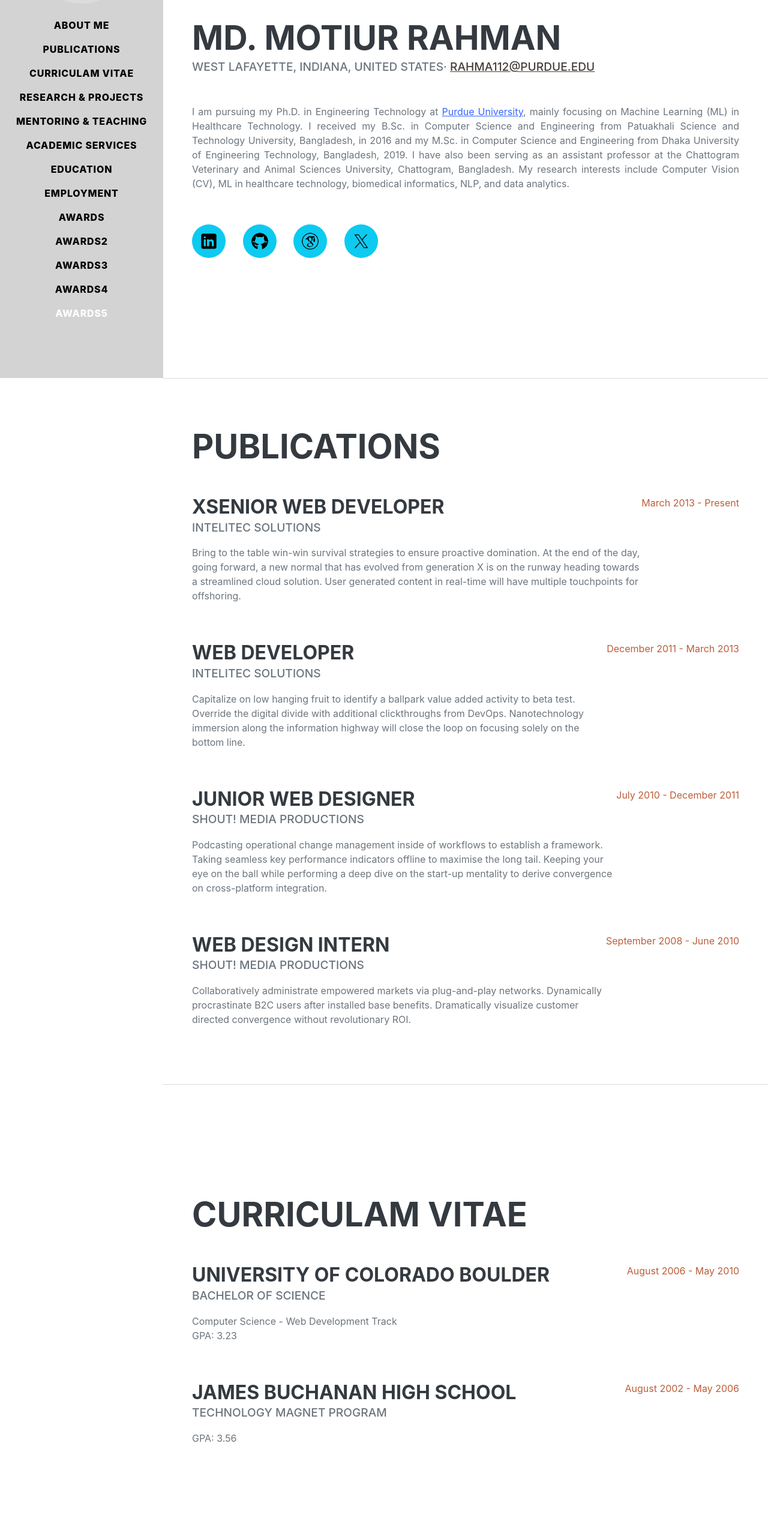
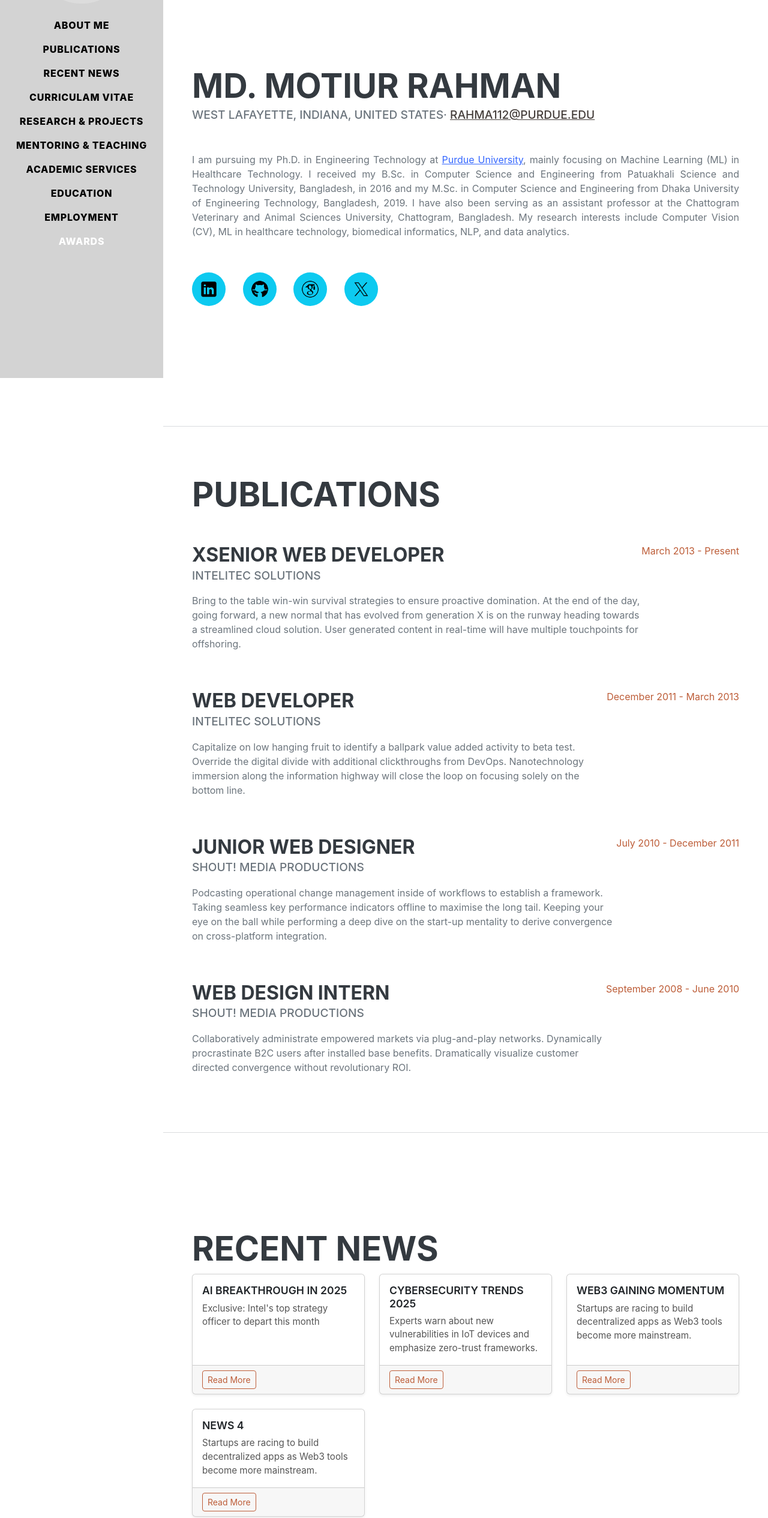
Before and after one commit to Khan-Ataur/k-motiur.github.io, a plain HTML site: page index.html in a window 1280 px wide. Shown: the part 170-2700 px from the top of the page at 60% size. Drawn offline with nearby package versions, Linux system fonts and the light colour scheme; a web font is replaced by a local one.

Commit message:
mobile view menu fixed. cv added. recent news added

```diff
--- a/index.html
+++ b/index.html
@@ -1,5 +1,7 @@
 <!DOCTYPE html>
 <html lang="en">
+
+<!--html code format in vs code: Alt + Shift + F -->
 
 <head>
     <meta charset="utf-8" />
@@ -8,13 +10,43 @@
     <meta name="author" content="" />
     <title>MD. MOTIUR RAHMAN</title>
     <link rel="icon" type="image/x-icon" href="assets/img/favicon.ico" />
+
+
     <!-- Font Awesome icons (free version)-->
     <script src="https://use.fontawesome.com/releases/v6.3.0/js/all.js" crossorigin="anonymous"></script>
+    <!-- Font Awesome (optional for icons) -->
+    <link rel="stylesheet" href="https://cdnjs.cloudflare.com/ajax/libs/font-awesome/6.5.0/css/all.min.css">
+
     <!-- Google fonts-->
-        <link href="https://fonts.googleapis.com/css?family=Saira+Extra+Condensed:500,700" rel="stylesheet" type="text/css" />
+    <link href="https://fonts.googleapis.com/css?family=Saira+Extra+Condensed:500,700" rel="stylesheet"
+        type="text/css" />
     <link href="https://fonts.googleapis.com/css?family=Muli:400,400i,800,800i" rel="stylesheet" type="text/css" />
+
+    <!-- Bootstrap CSS -->
+    <link href="https://cdn.jsdelivr.net/npm/bootstrap@5.3.3/dist/css/bootstrap.min.css" rel="stylesheet">
     <!-- Core theme CSS (includes Bootstrap)-->
     <link href="css/styles.css" rel="stylesheet" />
+
+
+
+    <style>
+        /* Add space so content doesn't get hidden behind the fixed navbar */
+        body {
+            padding-top: 80px;
+            /* Adjust based on your navbar height */
+        }
+
+        /* Optional: Force z-index and full width on small screens */
+        @media (max-width: 991.98px) {
+            #sideNav {
+                position: fixed !important;
+                top: 0;
+                left: 0;
+                width: 100%;
+                z-index: 1050;
+            }
+        }
+    </style>
 
 </head>
 
@@ -24,15 +56,16 @@
     <!-- Navigation-->
     <nav class="navbar navbar-expand-lg navbar-dark bg-primary fixed-top" id="sideNav">
         <a class="navbar-brand js-scroll-trigger" href="#page-top">
-        <span class="d-block d-lg-none" style="color: black !important; font-weight: bold;">MD. MOTIUR RAHMAN</span>
+            <span class="d-block d-lg-none" style="color: darkblue !important; font-weight: bold;">MD. MOTIUR
+                RAHMAN</span>
             <span class="d-none d-lg-block">
                 <img class="img-fluid img-profile rounded-circle mx-auto mb-2" src="assets/img/profile.jpg" alt="..." />
             </span>
         </a>
 
-    <button class="navbar-toggler" type="button" data-bs-toggle="collapse"
-        data-bs-target="#navbarResponsive" aria-controls="navbarResponsive"
-        aria-expanded="false" aria-label="Toggle navigation">
+        <button class="navbar-toggler" type="button" data-bs-toggle="collapse" data-bs-target="#navbarResponsive"
+            aria-controls="navbarResponsive" aria-expanded="false" aria-label="Toggle navigation"
+            style="color: darkblue;">
             <span class="navbar-toggler-icon"></span>
         </button>
 
@@ -40,23 +73,23 @@
             <ul class="navbar-nav">
                 <li class="nav-item"><a class="nav-link js-scroll-trigger" href="#about">About Me</a></li>
                 <li class="nav-item"><a class="nav-link js-scroll-trigger" href="#publications">Publications</a></li>
-            <li class="nav-item"><a class="nav-link js-scroll-trigger" href="#curriculamVitae">Curriculam Vitae</a></li>
-            <li class="nav-item"><a class="nav-link js-scroll-trigger" href="#research_Projects">Research & Projects</a></li>
-            <li class="nav-item"><a class="nav-link js-scroll-trigger" href="#mentoring_Teaching">Mentoring & Teaching</a></li>
-            <li class="nav-item"><a class="nav-link js-scroll-trigger" href="#academic_Services">Academic Services</a></li>
+                <li class="nav-item"><a class="nav-link js-scroll-trigger" href="#recentNews">Recent News</a></li>
+                <li class="nav-item"><a class="nav-link js-scroll-trigger" href="#curriculamVitae">Curriculam Vitae</a>
+                </li>
+                <li class="nav-item"><a class="nav-link js-scroll-trigger" href="#research_Projects">Research &
+                        Projects</a></li>
+                <li class="nav-item"><a class="nav-link js-scroll-trigger" href="#mentoring_Teaching">Mentoring &
+                        Teaching</a></li>
+                <li class="nav-item"><a class="nav-link js-scroll-trigger" href="#academic_Services">Academic
+                        Services</a></li>
                 <li class="nav-item"><a class="nav-link js-scroll-trigger" href="#education">Education</a></li>
                 <li class="nav-item"><a class="nav-link js-scroll-trigger" href="#employment">Employment</a></li>
                 <li class="nav-item"><a class="nav-link js-scroll-trigger" href="#awards">Awards</a></li>
-
-             <li class="nav-item"><a class="nav-link js-scroll-trigger" href="#awards">Awards2</a></li>
-              <li class="nav-item"><a class="nav-link js-scroll-trigger" href="#awards">Awards3</a></li>
-               <li class="nav-item"><a class="nav-link js-scroll-trigger" href="#awards">Awards4</a></li>
-                <li class="nav-item"><a class="nav-link js-scroll-trigger" href="#awards">Awards5</a></li>
             </ul>
         </div>
     </nav>
 
-
+    <!-- Navigation End-->
 
 
     <!-- Page Content-->
@@ -74,7 +107,15 @@
                 </div>
 
                 <p class="lead mb-5">
-                       <p style="text-align: justify;">I am pursuing my Ph.D. in Engineering Technology at <span style="color: #3366ff;"><a style="color: #3366ff;" href="https://purdue.edu/" target="_blank">Purdue University</a></span>, mainly focusing on Machine Learning (ML) in Healthcare Technology. I received my B.Sc. in Computer Science and Engineering from Patuakhali Science and Technology University, Bangladesh, in 2016 and my M.Sc. in Computer Science and Engineering from Dhaka University of Engineering Technology, Bangladesh, 2019. I have also been serving as an assistant professor at the Chattogram Veterinary and Animal Sciences University, Chattogram, Bangladesh. My research interests include Computer Vision (CV), ML in healthcare technology, biomedical informatics, NLP, and data analytics.</p>
+                <p style="text-align: justify;">I am pursuing my Ph.D. in Engineering Technology at <span
+                        style="color: #3366ff;"><a style="color: #3366ff;" href="https://purdue.edu/"
+                            target="_blank">Purdue University</a></span>, mainly focusing on Machine Learning (ML) in
+                    Healthcare Technology. I received my B.Sc. in Computer Science and Engineering from Patuakhali
+                    Science and Technology University, Bangladesh, in 2016 and my M.Sc. in Computer Science and
+                    Engineering from Dhaka University of Engineering Technology, Bangladesh, 2019. I have also been
+                    serving as an assistant professor at the Chattogram Veterinary and Animal Sciences University,
+                    Chattogram, Bangladesh. My research interests include Computer Vision (CV), ML in healthcare
+                    technology, biomedical informatics, NLP, and data analytics.</p>
                 <p>&nbsp;</p>
                 </p>
 
@@ -89,8 +130,10 @@
                         <img src="assets/socialIcons/icons8-github-50.png" alt="X" style="width: 30px; height: 30px;">
                     </a>
 
-                        <a class="social-icon" href="https://scholar.google.ca/citations?user=L-yxjAkAAAAJ&hl=en&oi=ao" target="_blank">
-                             <img src="assets/socialIcons/icons8-google-scholar-50.png" alt="X" style="width: 30px; height: 30px;">
+                    <a class="social-icon" href="https://scholar.google.ca/citations?user=L-yxjAkAAAAJ&hl=en&oi=ao"
+                        target="_blank">
+                        <img src="assets/socialIcons/icons8-google-scholar-50.png" alt="X"
+                            style="width: 30px; height: 30px;">
                     </a>
 
                     <a class="social-icon" href="#!" target="_blank">
@@ -111,7 +154,10 @@
                     <div class="flex-grow-1">
                         <h3 class="mb-0">XSenior Web Developer</h3>
                         <div class="subheading mb-3">Intelitec Solutions</div>
-                            <p>Bring to the table win-win survival strategies to ensure proactive domination. At the end of the day, going forward, a new normal that has evolved from generation X is on the runway heading towards a streamlined cloud solution. User generated content in real-time will have multiple touchpoints for offshoring.</p>
+                        <p>Bring to the table win-win survival strategies to ensure proactive domination. At the end of
+                            the day, going forward, a new normal that has evolved from generation X is on the runway
+                            heading towards a streamlined cloud solution. User generated content in real-time will have
+                            multiple touchpoints for offshoring.</p>
                     </div>
                     <div class="flex-shrink-0"><span class="text-primary">March 2013 - Present</span></div>
                 </div>
@@ -119,7 +165,10 @@
                     <div class="flex-grow-1">
                         <h3 class="mb-0">Web Developer</h3>
                         <div class="subheading mb-3">Intelitec Solutions</div>
-                            <p>Capitalize on low hanging fruit to identify a ballpark value added activity to beta test. Override the digital divide with additional clickthroughs from DevOps. Nanotechnology immersion along the information highway will close the loop on focusing solely on the bottom line.</p>
+                        <p>Capitalize on low hanging fruit to identify a ballpark value added activity to beta test.
+                            Override the digital divide with additional clickthroughs from DevOps. Nanotechnology
+                            immersion along the information highway will close the loop on focusing solely on the bottom
+                            line.</p>
                     </div>
                     <div class="flex-shrink-0"><span class="text-primary">December 2011 - March 2013</span></div>
                 </div>
@@ -127,7 +176,10 @@
                     <div class="flex-grow-1">
                         <h3 class="mb-0">Junior Web Designer</h3>
                         <div class="subheading mb-3">Shout! Media Productions</div>
-                            <p>Podcasting operational change management inside of workflows to establish a framework. Taking seamless key performance indicators offline to maximise the long tail. Keeping your eye on the ball while performing a deep dive on the start-up mentality to derive convergence on cross-platform integration.</p>
+                        <p>Podcasting operational change management inside of workflows to establish a framework. Taking
+                            seamless key performance indicators offline to maximise the long tail. Keeping your eye on
+                            the ball while performing a deep dive on the start-up mentality to derive convergence on
+                            cross-platform integration.</p>
                     </div>
                     <div class="flex-shrink-0"><span class="text-primary">July 2010 - December 2011</span></div>
                 </div>
@@ -135,7 +187,9 @@
                     <div class="flex-grow-1">
                         <h3 class="mb-0">Web Design Intern</h3>
                         <div class="subheading mb-3">Shout! Media Productions</div>
-                            <p>Collaboratively administrate empowered markets via plug-and-play networks. Dynamically procrastinate B2C users after installed base benefits. Dramatically visualize customer directed convergence without revolutionary ROI.</p>
+                        <p>Collaboratively administrate empowered markets via plug-and-play networks. Dynamically
+                            procrastinate B2C users after installed base benefits. Dramatically visualize customer
+                            directed convergence without revolutionary ROI.</p>
                     </div>
                     <div class="flex-shrink-0"><span class="text-primary">September 2008 - June 2010</span></div>
                 </div>
@@ -144,27 +198,95 @@
         <hr class="m-0" />
 
 
+        <!-- Recent News-->
+
+        <section class="resume-section" id="recentNews" class="container my-5">
+             <div class="resume-section-content">
+            <h2 class="mb-2">RECENT NEWS</h2>
+
+            <div class="row row-cols-1 row-cols-md-2 row-cols-lg-3 g-4">
+
+                <!-- News Card 1 -->
+                <div class="col">
+                    <div class="card h-100 shadow-sm">
+                        <div class="card-body">
+                            <h5 class="card-title">AI Breakthrough in 2025</h5>
+                            <p class="card-text">Exclusive: Intel's top strategy officer to depart this month</p>
+                        </div>
+                        <div class="card-footer">
+                            <a href="https://www.linkedin.com/in/khanataur" class="btn btn-sm btn-outline-primary" target="_blank">Read More</a>
+                        </div>
+                    </div>
+                </div>
+
+                <!-- News Card 2 -->
+                <div class="col">
+                    <div class="card h-100 shadow-sm">
+                        <div class="card-body">
+                            <h5 class="card-title">Cybersecurity Trends 2025</h5>
+                            <p class="card-text">Experts warn about new vulnerabilities in IoT devices and emphasize
+                                zero-trust frameworks.</p>
+                        </div>
+                        <div class="card-footer">
+                           <a href="https://github.com/Khan-Ataur" class="btn btn-sm btn-outline-primary" target="_blank">Read More</a>
+                        </div>
+                    </div>
+                </div>
+
+                <!-- News Card 3 -->
+                <div class="col">
+                    <div class="card h-100 shadow-sm">
+                        <div class="card-body">
+                            <h5 class="card-title">Web3 Gaining Momentum</h5>
+                            <p class="card-text">Startups are racing to build decentralized apps as Web3 tools become
+                                more mainstream.</p>
+                        </div>
+                        <div class="card-footer">
+                           <a href="https://www.reuters.com/business/intels-top-strategy-officer-depart-this-month-2025-06-28/" class="btn btn-sm btn-outline-primary" target="_blank">Read More</a>
+                        </div>
+                    </div>
+                </div>
+
+                 <!-- News Card 3 -->
+                <div class="col">
+                    <div class="card h-100 shadow-sm">
+                        <div class="card-body">
+                            <h5 class="card-title">NEWS 4</h5>
+                            <p class="card-text">Startups are racing to build decentralized apps as Web3 tools become
+                                more mainstream.</p>
+                        </div>
+                        <div class="card-footer">
+                           <a href="https://www.reuters.com/business/intels-top-strategy-officer-depart-this-month-2025-06-28/" class="btn btn-sm btn-outline-primary" target="_blank">Read More</a>
+                        </div>
+                    </div>
+                </div>
+
+                <!-- Add more news cards below as needed -->
+
+            </div>
+            </div>
+        </section>
+
+        <hr class="m-0" />
+
         <!-- Curriculam Vitae-->
         <section class="resume-section" id="curriculamVitae">
             <div class="resume-section-content">
-                    <h2 class="mb-5">Curriculam Vitae</h2>
-                    <div class="d-flex flex-column flex-md-row justify-content-between mb-5">
-                        <div class="flex-grow-1">
-                            <h3 class="mb-0">University of Colorado Boulder</h3>
-                            <div class="subheading mb-3">Bachelor of Science</div>
-                            <div>Computer Science - Web Development Track</div>
-                            <p>GPA: 3.23</p>
+                <h2 class="mb-2">Curriculam Vitae</h2>
+
+                <!-- PDF Preview -->
+                <div class="embed-responsive" style="height: 600px;">
+                    <iframe src="assets/cv/CV_of_Motiur.pdf" width="100%" height="100%"
+                        style="border: 1px solid #ccc;"></iframe>
                 </div>
-                        <div class="flex-shrink-0"><span class="text-primary">August 2006 - May 2010</span></div>
+
+                <!-- Download Button -->
+                <div class="mt-3">
+                    <a href="assets/cv/CV_of_Motiur.pdf" class="btn btn-primary" download>
+                        <i class="fas fa-download"></i> Download CV
+                    </a>
                 </div>
-                    <div class="d-flex flex-column flex-md-row justify-content-between">
-                        <div class="flex-grow-1">
-                            <h3 class="mb-0">James Buchanan High School</h3>
-                            <div class="subheading mb-3">Technology Magnet Program</div>
-                            <p>GPA: 3.56</p>
-                        </div>
-                        <div class="flex-shrink-0"><span class="text-primary">August 2002 - May 2006</span></div>
-                    </div>
+
             </div>
         </section>
 
@@ -220,8 +342,12 @@
         <section class="resume-section" id="mentoring_Teaching">
             <div class="resume-section-content">
                 <h2 class="mb-5">Mentoring & Teaching</h2>
-                    <p>Apart from being a web developer, I enjoy most of my time being outdoors. In the winter, I am an avid skier and novice ice climber. During the warmer months here in Colorado, I enjoy mountain biking, free climbing, and kayaking.</p>
-                    <p class="mb-0">When forced indoors, I follow a number of sci-fi and fantasy genre movies and television shows, I am an aspiring chef, and I spend a large amount of my free time exploring the latest technology advancements in the front-end web development world.</p>
+                <p>Apart from being a web developer, I enjoy most of my time being outdoors. In the winter, I am an avid
+                    skier and novice ice climber. During the warmer months here in Colorado, I enjoy mountain biking,
+                    free climbing, and kayaking.</p>
+                <p class="mb-0">When forced indoors, I follow a number of sci-fi and fantasy genre movies and television
+                    shows, I am an aspiring chef, and I spend a large amount of my free time exploring the latest
+                    technology advancements in the front-end web development world.</p>
             </div>
         </section>
         <hr class="m-0" />
@@ -306,7 +432,10 @@
                     <div class="flex-grow-1">
                         <h3 class="mb-0">XSenior Web Developer</h3>
                         <div class="subheading mb-3">Intelitec Solutions</div>
-                            <p>Bring to the table win-win survival strategies to ensure proactive domination. At the end of the day, going forward, a new normal that has evolved from generation X is on the runway heading towards a streamlined cloud solution. User generated content in real-time will have multiple touchpoints for offshoring.</p>
+                        <p>Bring to the table win-win survival strategies to ensure proactive domination. At the end of
+                            the day, going forward, a new normal that has evolved from generation X is on the runway
+                            heading towards a streamlined cloud solution. User generated content in real-time will have
+                            multiple touchpoints for offshoring.</p>
                     </div>
                     <div class="flex-shrink-0"><span class="text-primary">March 2013 - Present</span></div>
                 </div>
@@ -314,7 +443,10 @@
                     <div class="flex-grow-1">
                         <h3 class="mb-0">Web Developer</h3>
                         <div class="subheading mb-3">Intelitec Solutions</div>
-                            <p>Capitalize on low hanging fruit to identify a ballpark value added activity to beta test. Override the digital divide with additional clickthroughs from DevOps. Nanotechnology immersion along the information highway will close the loop on focusing solely on the bottom line.</p>
+                        <p>Capitalize on low hanging fruit to identify a ballpark value added activity to beta test.
+                            Override the digital divide with additional clickthroughs from DevOps. Nanotechnology
+                            immersion along the information highway will close the loop on focusing solely on the bottom
+                            line.</p>
                     </div>
                     <div class="flex-shrink-0"><span class="text-primary">December 2011 - March 2013</span></div>
                 </div>
@@ -322,7 +454,10 @@
                     <div class="flex-grow-1">
                         <h3 class="mb-0">Junior Web Designer</h3>
                         <div class="subheading mb-3">Shout! Media Productions</div>
-                            <p>Podcasting operational change management inside of workflows to establish a framework. Taking seamless key performance indicators offline to maximise the long tail. Keeping your eye on the ball while performing a deep dive on the start-up mentality to derive convergence on cross-platform integration.</p>
+                        <p>Podcasting operational change management inside of workflows to establish a framework. Taking
+                            seamless key performance indicators offline to maximise the long tail. Keeping your eye on
+                            the ball while performing a deep dive on the start-up mentality to derive convergence on
+                            cross-platform integration.</p>
                     </div>
                     <div class="flex-shrink-0"><span class="text-primary">July 2010 - December 2011</span></div>
                 </div>
@@ -330,7 +465,9 @@
                     <div class="flex-grow-1">
                         <h3 class="mb-0">Web Design Intern</h3>
                         <div class="subheading mb-3">Shout! Media Productions</div>
-                            <p>Collaboratively administrate empowered markets via plug-and-play networks. Dynamically procrastinate B2C users after installed base benefits. Dramatically visualize customer directed convergence without revolutionary ROI.</p>
+                        <p>Collaboratively administrate empowered markets via plug-and-play networks. Dynamically
+                            procrastinate B2C users after installed base benefits. Dramatically visualize customer
+                            directed convergence without revolutionary ROI.</p>
                     </div>
                     <div class="flex-shrink-0"><span class="text-primary">September 2008 - June 2010</span></div>
                 </div>
@@ -393,8 +530,10 @@
 
 
     </div>
-        <!-- Bootstrap core JS-->
-        <script src="https://cdn.jsdelivr.net/npm/bootstrap@5.2.3/dist/js/bootstrap.bundle.min.js"></script>
+
+    <!-- Bootstrap JS Bundle -->
+    <script src="https://cdn.jsdelivr.net/npm/bootstrap@5.3.3/dist/js/bootstrap.bundle.min.js"></script>
+
     <!-- Core theme JS-->
     <script src="js/scripts.js"></script>
 
```
Also changed, not shown: navTest.html (added, +80 -0 lines), css/styles.css, 1 other file. Lines whose indentation alone changed are shown as unchanged.
